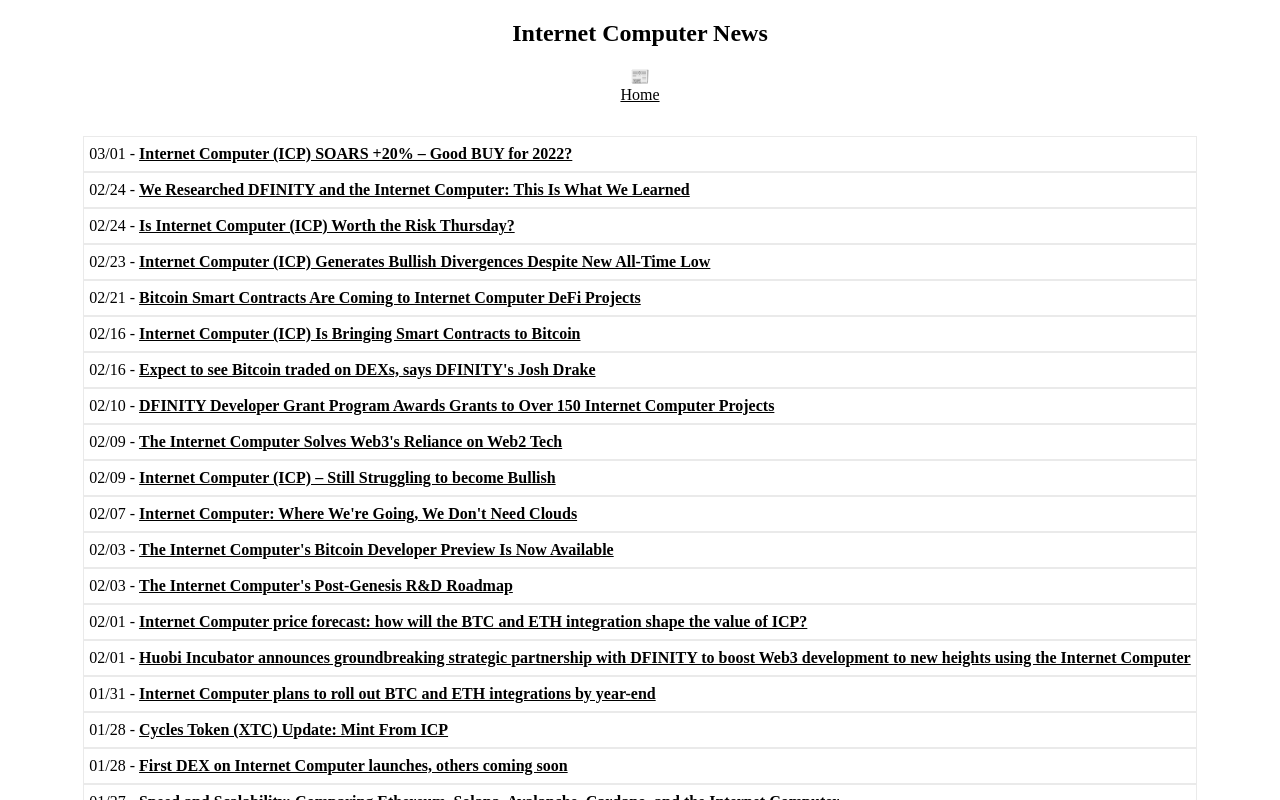
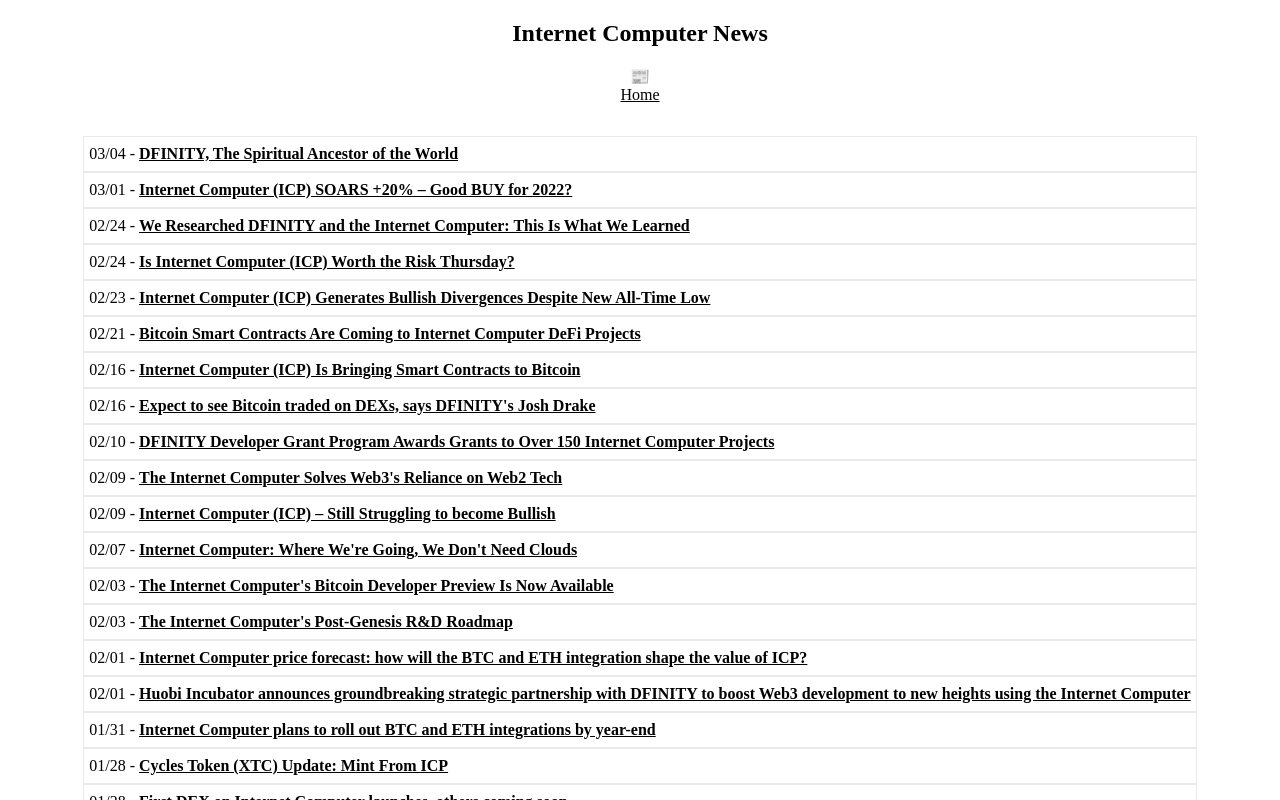
Before and after one commit to rjlucasm/ictoday, a Next.js app: page /news/2022 in a window 1280 px wide. Shown: the top 800 px of the page. Built offline with nearby package versions, Linux system fonts and the light colour scheme.

Commit message:
News 03/04

```diff
--- a/pages/news/2022.js
+++ b/pages/news/2022.js
@@ -17,6 +17,9 @@ export default function News22() {
             <Link href="/"><a style={{ color: 'inherit' }}>Home</a></Link>
 
             <div className="pagesgrid">
+            <div className="pagescard">03/04 -&nbsp;
+                <a href="https://www.itechpost.com/articles/109411/20220304/dfinity-the-spiritual-ancestor-of-the-world.htm" target="_blank" rel="noopener noreferrer">DFINITY, The Spiritual Ancestor of the World</a>
+            </div>
             <div className="pagescard">03/01 -&nbsp;
                 <a href="https://cryptoticker.io/en/internet-computer-icp-soars-20-good-buy-for-2022/" target="_blank" rel="noopener noreferrer">Internet Computer (ICP) SOARS +20% – Good BUY for 2022?</a>
             </div>
```
